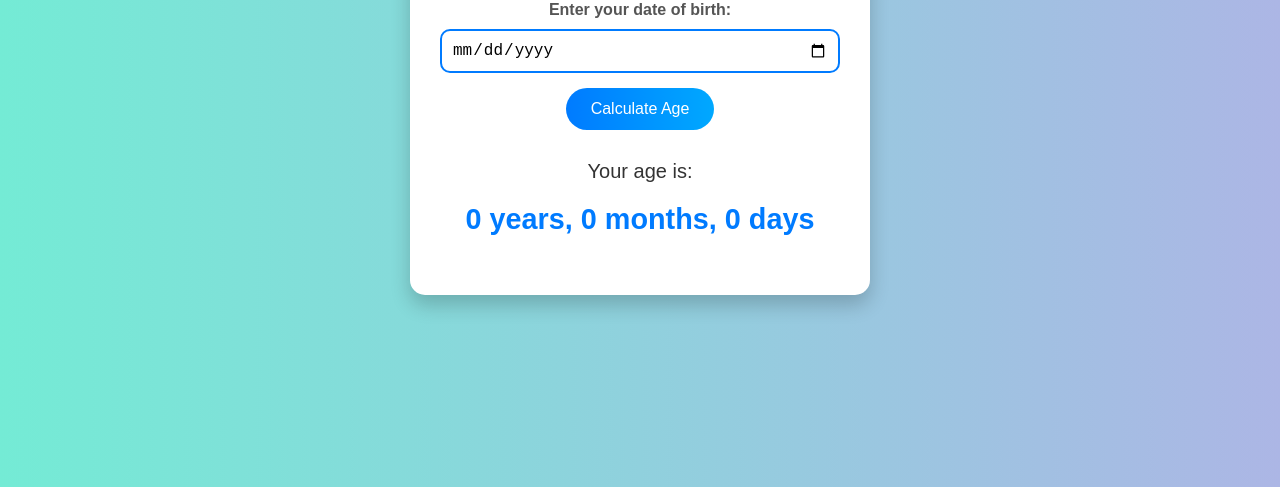
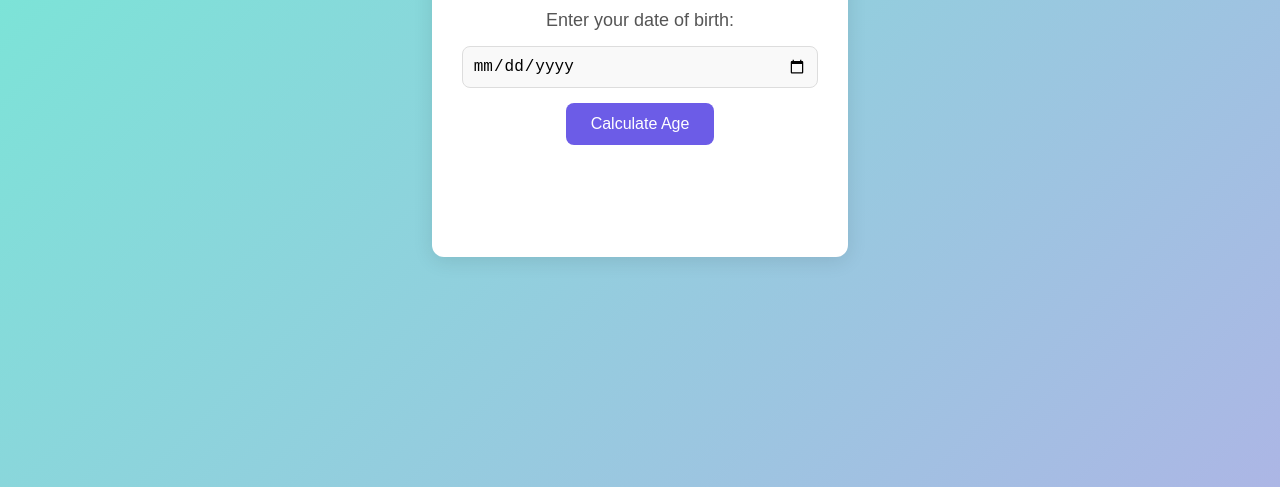
Before and after one commit to DHANASEKARAN2004/Age-calculator, a plain HTML site: page index.html in a window 1280 px wide. Shown: the part 313-800 px from the top of the page. Drawn offline with Linux system fonts and the light colour scheme.

Commit message:
Update style.css

```diff
--- a/style.css
+++ b/style.css
@@ -1,7 +1,12 @@
+* {
+    margin: 0;
+    padding: 0;
+    box-sizing: border-box;
+}
+
 body {
-             font-family: 'Arial', sans-serif;
-             background: linear-gradient(to right, #74ebd5, #ACB6E5); /* Soft gradient background */
-             margin: 0;
+    font-family: 'Poppins', sans-serif; /* Added a more modern font */
+    background: linear-gradient(135deg, #74ebd5, #ACB6E5); /* Gradient background for a modern look */
     display: flex;
     justify-content: center;
     align-items: center;
@@ -9,72 +14,73 @@ body {
 }
 
 .container {
-             background-color: #fff;
+    background-color: #ffffff;
     padding: 30px;
-             border-radius: 15px;
-             box-shadow: 0 10px 20px rgba(0, 0, 0, 0.2);
+    border-radius: 12px;
+    box-shadow: 0 4px 20px rgba(0, 0, 0, 0.1); /* Increased shadow depth */
     text-align: center;
-             max-width: 400px;
-             width: 100%;
-             margin: 0 20px; /* Adding margin for mobile screens */
+    transition: transform 0.3s ease-in-out;
+}
+
+.container:hover {
+    transform: scale(1.02); /* Slight scaling effect on hover */
 }
 
 h1 {
-             color: #444; /* Softer black for the heading */
-             font-size: 2.5rem;
-             margin-bottom: 20px;
-         }
-
-         .form {
-             margin: 20px 0;
+    margin-bottom: 25px;
+    color: #333333; /* Darker, more readable text */
+    font-weight: 600; /* Bolder font weight for emphasis */
 }
 
 label {
-             font-weight: bold;
-             color: #555; /* Darker gray for labels */
+    font-size: 18px;
+    color: #555555; /* Slightly darker color for text */
 }
 
 input[type="date"] {
+    margin: 15px 0;
     padding: 10px;
-             border: 2px solid #007BFF;
-             border-radius: 10px;
+    width: 100%;
+    border-radius: 8px;
+    border: 1px solid #ddd;
     font-size: 16px;
-             margin-top: 10px;
-             width: 100%;
-             box-sizing: border-box;
-             transition: border-color 0.3s ease;
+    background-color: #f9f9f9; /* Light background for input */
+    transition: border-color 0.3s;
 }
 
 input[type="date"]:focus {
-             border-color: #0056b3; /* Darker blue on focus */
-             outline: none;
+    border-color: #74b9ff; /* Highlight border when focused */
 }
 
 button {
-             background: linear-gradient(to right, #007BFF, #00A8FF); /* Gradient for button */
-             color: #fff;
+    padding: 12px 25px;
+    background-color: #6c5ce7; /* Attractive purple button */
+    color: #ffffff;
     border: none;
-             padding: 12px 25px;
-             border-radius: 25px;
+    border-radius: 8px;
+    cursor: pointer;
     font-size: 16px;
-             cursor: pointer;
-             transition: background 0.3s ease;
-             margin-top: 15px;
+    font-weight: 500;
+    transition: background-color 0.3s ease;
 }
 
 button:hover {
-             background: linear-gradient(to right, #0056b3, #0080FF); /* Darker on hover */
+    background-color: #a29bfe; /* Lighten color on hover */
 }
 
 .result {
     margin-top: 30px;
-             font-size: 20px;
-             color: #333;
+    font-size: 22px;
+    color: #2d3436;
+    opacity: 0; /* Initially hidden */
+    transition: opacity 1s ease-in-out; /* Smooth fade-in transition */
 }
 
-         #ageResult {
+.result.visible {
+    opacity: 1; /* Fully visible when class is added */
+}
+
+p#ageResult {
     font-weight: bold;
-             color: #007BFF;
-             font-size: 1.8rem;
-             margin-top: 10px;
+    color: #0984e3;
 }
```
Lines whose indentation alone changed are shown as unchanged.
